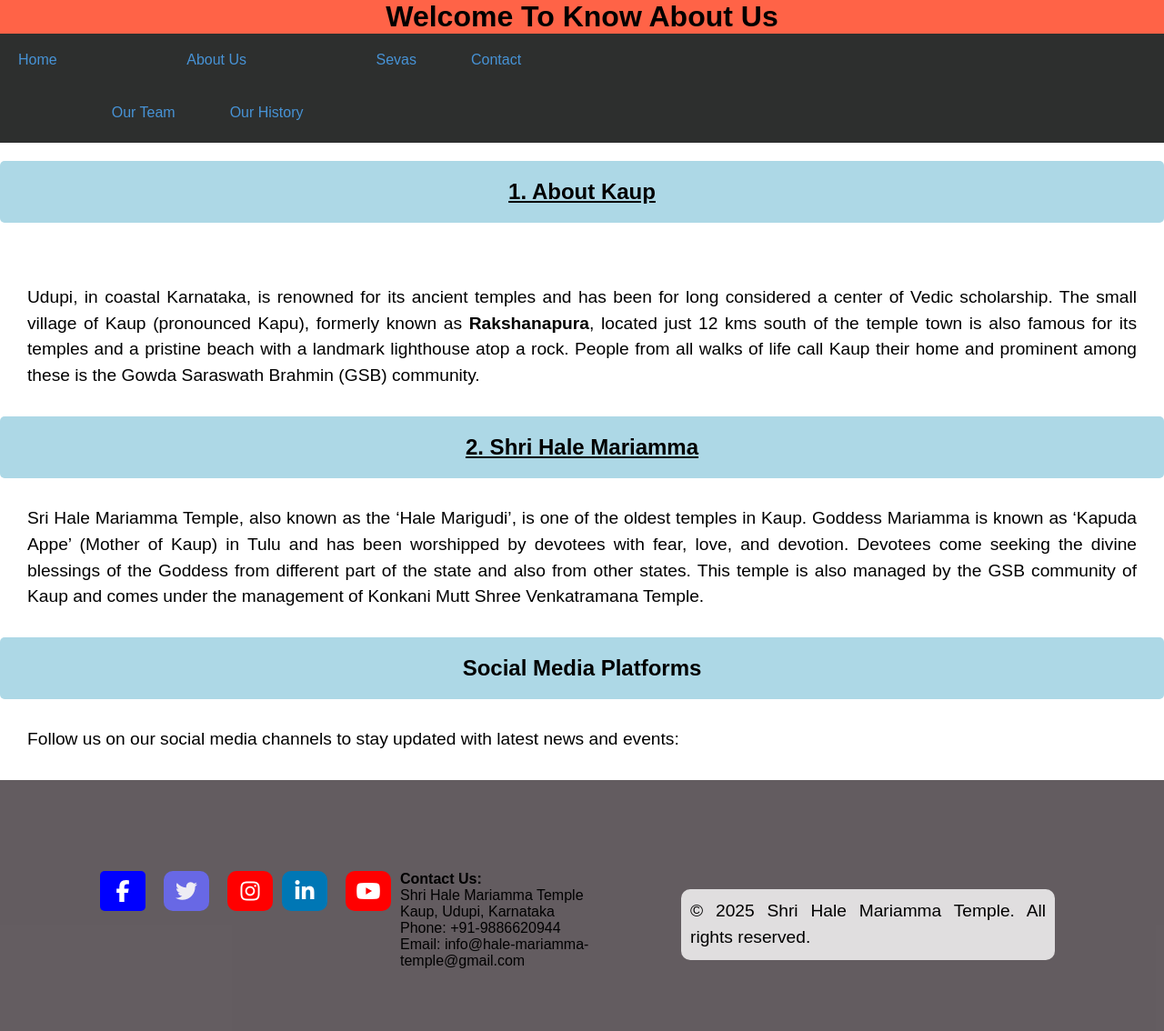
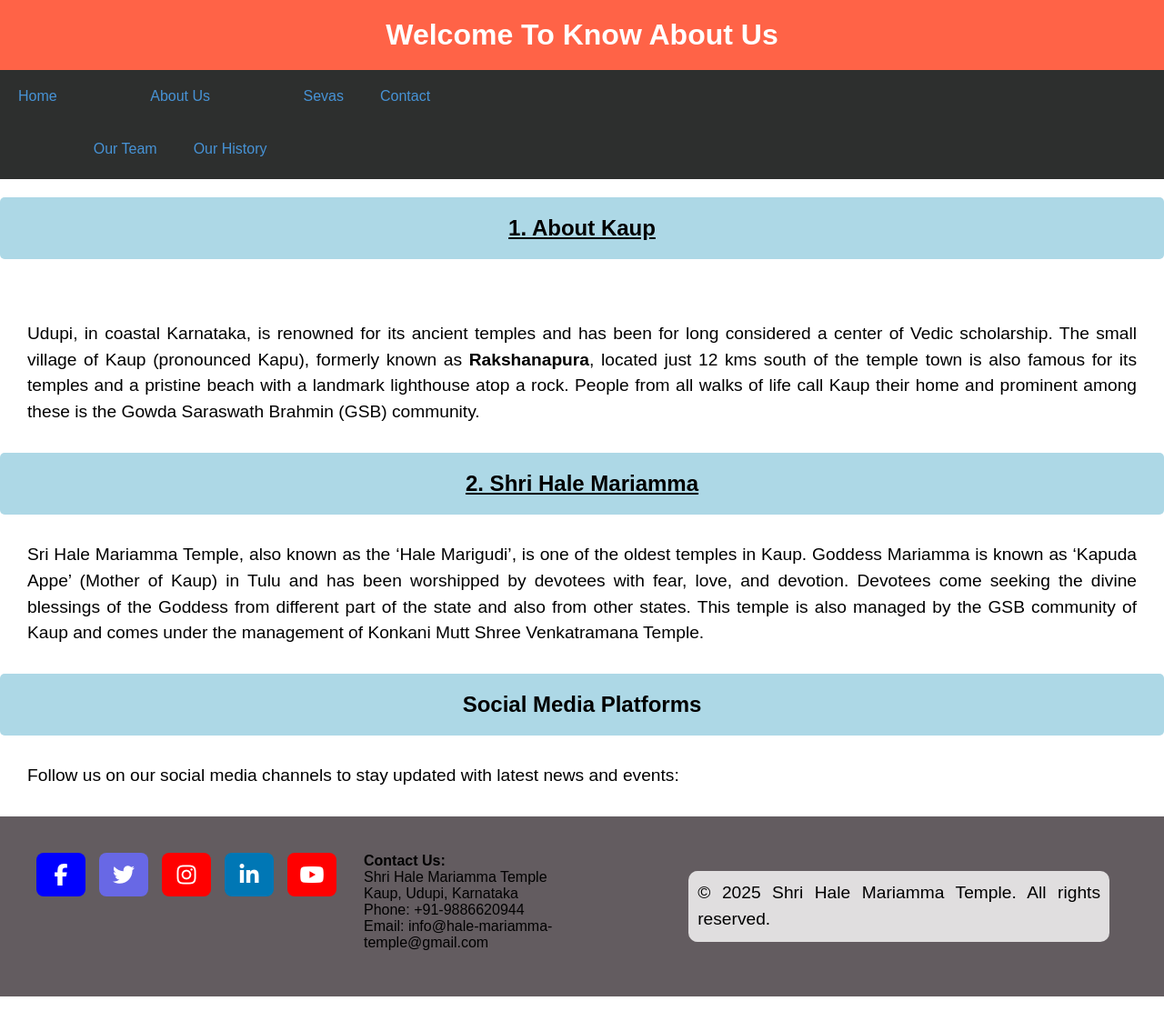
Before and after one commit to Rithesh-0324/MARIGUDI, a website: page frontend/about.html in a window 1280 px wide. Shown: the whole page at 91% size. After the commit the page ends 1096 px from the top, so only its background shows below. Drawn offline with Linux system fonts and the light colour scheme.

Commit message:
new heading bg

```diff
--- a/frontend/about.css
+++ b/frontend/about.css
@@ -1,66 +1,74 @@
-body{
+body {
     margin: 0;
     padding: 0;
     font-family: Arial, sans-serif;
+    opacity: 0;
+    transform: translateY(100px);
+    animation: slideUp 1.5s ease-out forwards;
 }
-h1{
+
+@keyframes slideUp {
+    to {
+        opacity: 1;
+        transform: translateY(0);
+    }
+}
+
+h1 {
     text-align: center;
-    margin: 0px;
+    margin: 0;
     background-color: tomato;
-    inline-size:100%;
+    padding: 20px;
+    color: white;
 }
-h2{
+
+h2 {
     background-color: lightblue;
     padding: 20px;
     border-radius: 5px;
     text-align: center;
 }
-.navbar ul{
-        list-style-type: none;
-        padding: 3% ;
-        margin: 0;
-        background-color:rgb(45, 47, 46);
-        overflow:hidden;
-        padding:0;
-        margin:0;
+
+.navbar ul {
+    list-style-type: none;
+    margin: 0;
+    padding: 0;
+    background-color: rgb(45, 47, 46);
+    overflow: hidden;
 }
-main{
-    margin: 30px;
-    margin-inline-start: 20px;
-    margin-inline-end: 20px;
-    background-attachment: fixed;
 
+.navbar li {
+    float: inline-start;
 }
-main :hover{
-    color: rgb(0, 0, 0);
-}
-.navbar a{
+
+.navbar a {
     text-decoration: none;
-    color:rgb(71, 147, 214);
+    color: rgb(71, 147, 214);
     padding: 20px;
-    display:block;
+    display: block;
     text-align: center;
 }
-.navbar a:hover{
+
+.navbar a:hover {
     background-color: rgb(226, 217, 217);
     color: rgb(0, 0, 0);
     border-block-end: 5px solid rgb(234, 142, 36);
     border-radius: 20px;
 }
-.navbar li{
-    margin-inline-end: 20px;
-    float: inline-start;
-}
-.navbar{
+
+.navbar {
     position: sticky;
-    top : 0;
+    inset-block-start: 0;
     inline-size: 100%;
     background-color: rgb(45, 251, 148);
+    z-index: 10;
 }
+
 .navbar .dropdown {
     position: relative;
     display: inline-block;
 }
+
 .navbar .dropdown-content {
     display: none;
     position: absolute;
@@ -68,10 +76,21 @@ main :hover{
     min-inline-size: 160px;
     z-index: 1;
 }
-.navbar:hover .dropdown-content {
+
+.navbar .dropdown:hover .dropdown-content {
     display: block;
 }
-p{
+
+main {
+    margin: 30px 20px;
+    background-attachment: fixed;
+}
+
+main:hover {
+    color: rgb(0, 0, 0);
+}
+
+p {
     text-align: justify;
     font-size: 1.2em;
     line-height: 1.5em;
@@ -80,57 +99,30 @@ p{
     background-color: rgba(255, 255, 255, 0.8);
     border-radius: 10px;
 }
+
 .social-icons {
     display: flex;
     margin-block-start: 20px;
     background-color: rgba(61, 52, 57, 0.8);
-    border-radius: 0px;
-    padding: 100px;
-    justify-content: space-between;
+    padding: 40px;
+    justify-content: center;
+    gap: 15px;
+}
 
-}
-.fab.fa-facebook-f {
+.social-icons i {
     color: white;
-    margin: 0 10px;
     font-size: 24px;
-    background-color: blue;
-    padding: 10px;
-    border-radius: 5px;
-}
-.fab.fa-twitter {
-    color: rgb(238, 236, 244);
-    margin: 0 10px;
-    font-size: 24px;
-    background-color: rgb(104, 104, 229);
-    padding:10px;
-    border-radius:10px;
-}
-.fab.fa-instagram {
-    color: white;
-    margin: 0 10px;
-    font-size: 24px;
-    background-color:red;
-    padding: 10px;
-    border-radius: 10px;
-}
-.fab.fa-linkedin-in {
-    color: white;
-    margin: 0 10px;
-    font-size: 24px;
-    background-color: rgb(0, 119, 181);
-    padding: 10px;
-    border-radius: 10px;
-    margin-inline-start: 0;
-}
-.fab.fa-youtube {
-    color: white;
-    margin: 0 10px;
-    font-size: 24px;
-    background-color: rgb(255, 0, 0);
-    padding: 10px;
-    border-radius: 10px;
-}
-.social-icons :hover {
-    transform: scale(1.1);
+    padding: 12px;
+    border-radius: 8px;
     transition: transform 0.8s;
 }
+
+.social-icons i:hover {
+    transform: scale(1.1);
+}
+
+.fa-facebook-f { background-color: blue; }
+.fa-twitter { background-color: rgb(104, 104, 229); }
+.fa-instagram { background-color: red; }
+.fa-linkedin-in { background-color: rgb(0, 119, 181); }
+.fa-youtube { background-color: rgb(255, 0, 0); }
--- a/frontend/contact.css
+++ b/frontend/contact.css
@@ -3,6 +3,16 @@ body{
     padding: 0;
     font-family: Arial, sans-serif;
     inline-size: 100%;
+    opacity: 0;
+    transform: translateY(100px);
+    animation: slideUp 1.5s ease-out forwards;
+}
+
+@keyframes slideUp {
+    to {
+        opacity: 1;
+        transform: translateY(0);
+    }
 }
 h2{
     inline-size: 100%;
--- a/frontend/prerax.css
+++ b/frontend/prerax.css
@@ -5,12 +5,33 @@ html,body{
     padding: 0;
     font-family: Arial, sans-serif;
     margin-block-start: 0px;
+    opacity: 0;
+    transform:translateY(100px);
+    animation:slideUp 0.8s ease-out forwards;
+}
+@keyframes slideUp{
+    to{
+        opacity: 1;
+        transform: translateY(0);
+    }
+}
+#header-image{
+    inline-size: 5%;
+    block-size:100px;
+    object-fit: cover;
+    cursor: pointer;
+    border-radius: 50%;
 }
 h1{
     text-align: center;
-    margin: 0%;;
-    background-color: rgb(252, 98, 98);
+    margin: 0%;
     border-width: 0%;
+}
+.header{
+    background: url('bg.jpeg');
+    background-repeat: no-repeat;
+    background-size: cover;
+    background-attachment: fixed;
 }
 .navbar ul{
         list-style-type: none;
@@ -122,7 +143,7 @@ img{
         font-family: 'Segoe UI', Tahoma, Geneva, Verdana, sans-serif;
         font-size: 18px;
         color: rgb(0, 0, 0);
-        width:30%;
+        inline-size:30%;
     }
     .header{
     text-align: center;
@@ -146,3 +167,29 @@ img{
         flex-direction: column;
         display:flex;
     }
+    .social-icons {
+    display: flex;
+    margin-block-start: 20px;
+    background-color: rgba(61, 52, 57, 0.8);
+    padding: 40px;
+    justify-content: center;
+    gap: 15px;
+}
+
+.social-icons i {
+    color: white;
+    font-size: 24px;
+    padding: 12px;
+    border-radius: 8px;
+    transition: transform 0.8s;
+}
+
+.social-icons i:hover {
+    transform: scale(1.1);
+}
+
+.fa-facebook-f { background-color: blue; }
+.fa-twitter { background-color: rgb(104, 104, 229); }
+.fa-instagram { background-color: red; }
+.fa-linkedin-in { background-color: rgb(0, 119, 181); }
+.fa-youtube { background-color: rgb(255, 0, 0); }
--- a/frontend/sevas.css
+++ b/frontend/sevas.css
@@ -3,7 +3,18 @@ body{
     margin: 0;
     padding: 0;
     font-family: Arial, sans-serif;
+    opacity: 0;
+    transform: translateY(100px);
+    animation: slideUp 1.5s ease-out forwards;
 }
+
+@keyframes slideUp {
+    to {
+        opacity: 1;
+        transform: translateY(0);
+    }
+}
+
 h3{
     color:yellow;
     text-align: center;
```
Also changed, not shown: frontend/contact.html (+1 -0 lines), frontend/index.html (+10 -1 lines), bg.jpeg (added), 2 other files.
